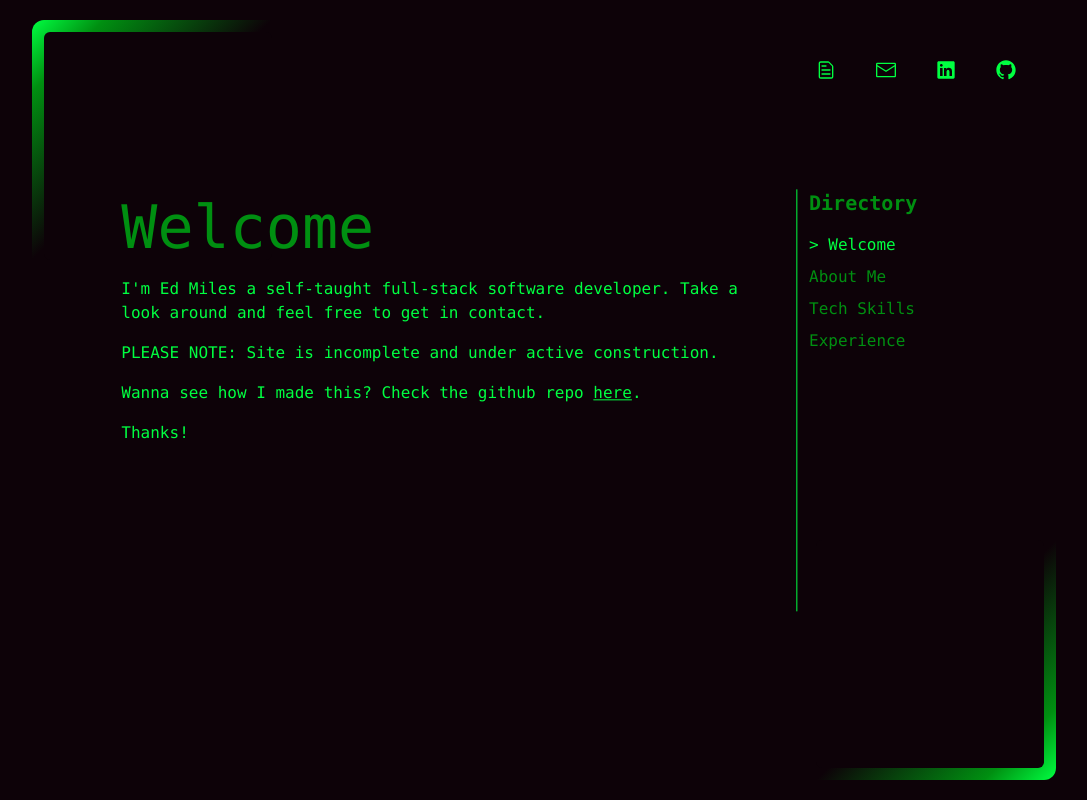
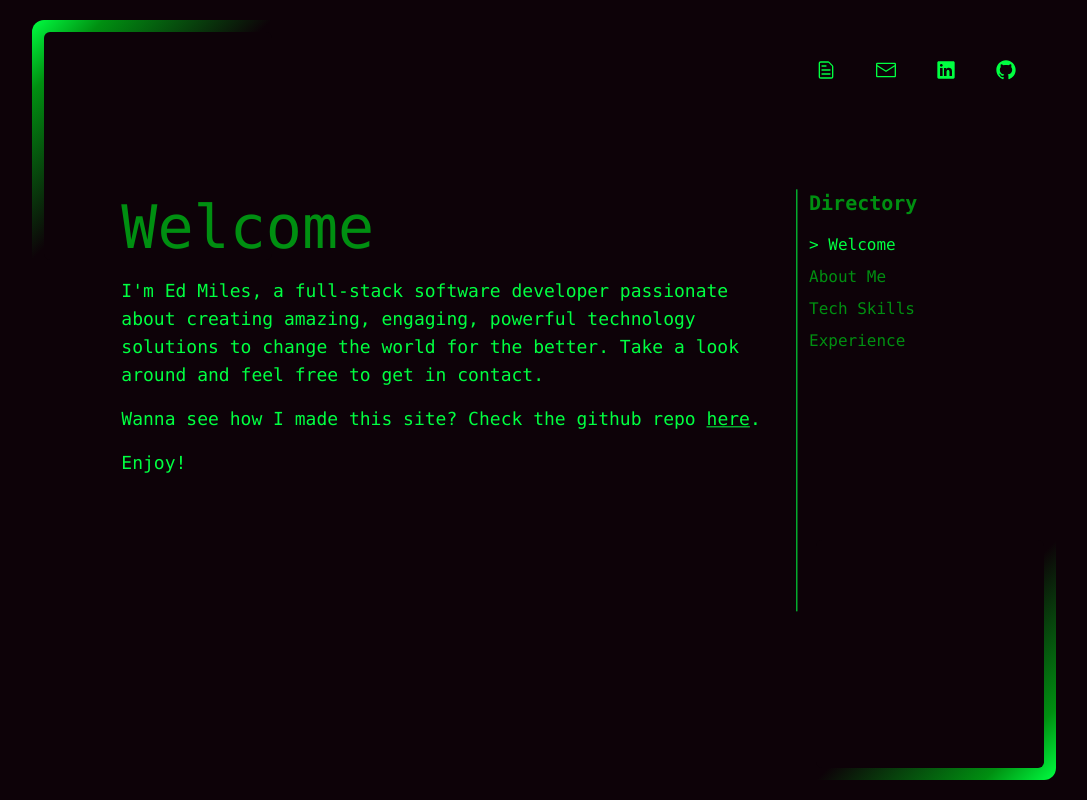
Before and after one commit to ed100miles/portfolio2023, a Next.js app: page / in a window 1280 px wide. Shown: the whole page, without its empty margins (96-1183 px from the left). Built offline with nearby package versions, Linux system fonts and the light colour scheme.

Commit message:
content update

```diff
--- a/src/app/Content.tsx
+++ b/src/app/Content.tsx
@@ -13,10 +13,9 @@ export interface ContentMap {
 }
 
 const WelcomeContent = () => (
-  <div className="space-y-4">
-    <div>{"I'm Ed Miles a self-taught full-stack software developer. Take a look around and feel free to get in contact."}</div>
-    <div>{"PLEASE NOTE: Site is incomplete and under active construction."}</div>
-    <div>{"Wanna see how I made this? Check the github repo "}
+  <div className="space-y-4 md:text-lg">
+    <div>{"I'm Ed Miles, a full-stack software developer passionate about creating amazing, engaging, powerful technology solutions to change the world for the better. Take a look around and feel free to get in contact."}</div>
+    <div>{"Wanna see how I made this site? Check the github repo "}
       <a
         href="https://github.com/ed100miles/portfolio2023"
         className="underline"
@@ -24,16 +23,16 @@ const WelcomeContent = () => (
       >{'here'}</a>
       {"."}
     </div>
-    <div>{"Thanks!"}</div>
+    <div>{"Enjoy!"}</div>
   </div>
 )
 
 const AboutContent = () => (
   <div className="space-y-4">
-    <div>{"I'm experienced working with Python, TypeScript, React, and AWS to create, deploy, and maintain scalable and performant applications."}</div>
-    <div>{"I live in London with my partener and our two cats."}</div>
-    <div>{"I'm slightly obsessed with bouldering and rock climbing."}</div>
-    <div>{"I think ALL computer software should look like it's from the matrix."}</div>
+    <div>{"After years of working in finance, and coding just for fun, I decided to make my hobby pay the bills, so I quit my job, built my first portfolio site and landed a job before the savings ran out."}</div>
+    <div>{"I'm currently working for Minviro, developing a suite of SaaS tools to help companies understand and mitigate the environmental impact of their products."}</div>
+    <div>{"I'm primarily work with Python, TypeScript, React, and AWS to create, deploy, and maintain scalable and performant applications."}</div>
+    <div>{"I live in London with my partner and our two cats, and I love rock climbing, boulering and getting out in the nature."}</div>
   </div>
 )
 
```
